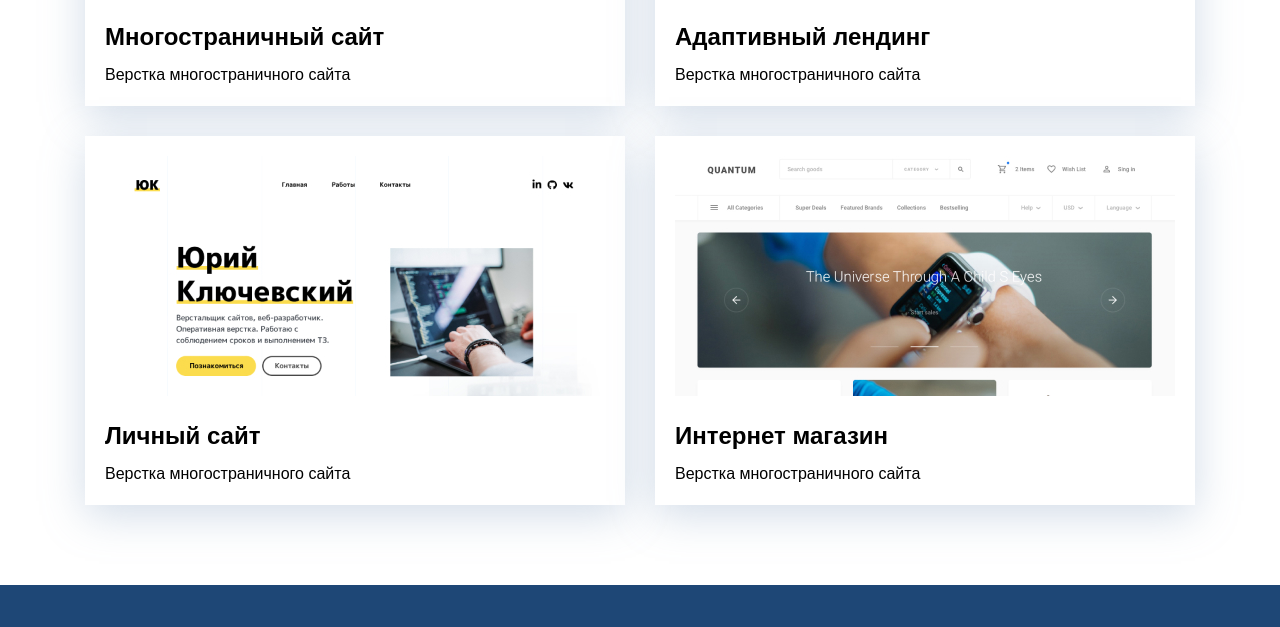
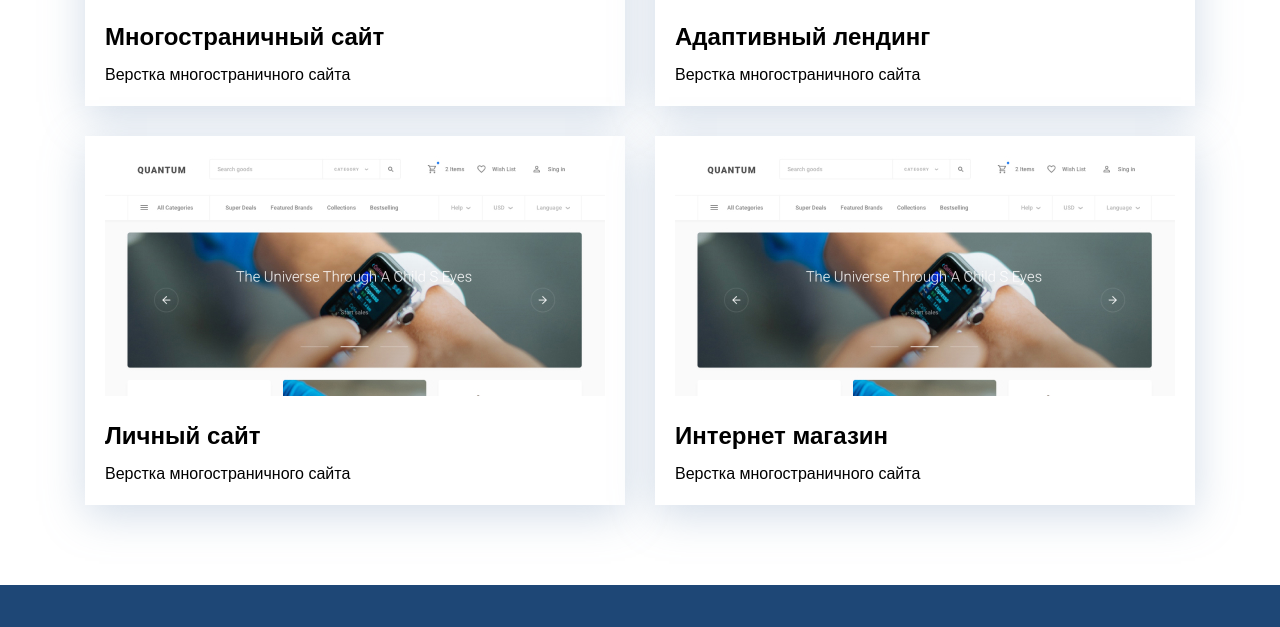
Before and after one commit to RyazanovE/HTML-CSS-project1, a plain HTML site: page index.html in a window 1280 px wide. Shown: the part 1273-1900 px from the top of the page. Drawn offline with Linux system fonts and the light colour scheme.

Commit message:
commit4\

```diff
--- a/index.html
+++ b/index.html
@@ -45,7 +45,7 @@
 
                         <div class="card">
                             <a href="forest-travel.html" class="card-link">
-                            <img class="card-img" src="./Img/Portfolio/Quantum.jpg" alt="Многостраничный сайт">
+                            <img class="card-img" src="./Img/Portfolio/Portfolio.jpg" alt="Многостраничный сайт">
                             <h3 class="card-title">Личный сайт </h3>
                             <p>Верстка многостраничного сайта</p>
                         </a>
```
